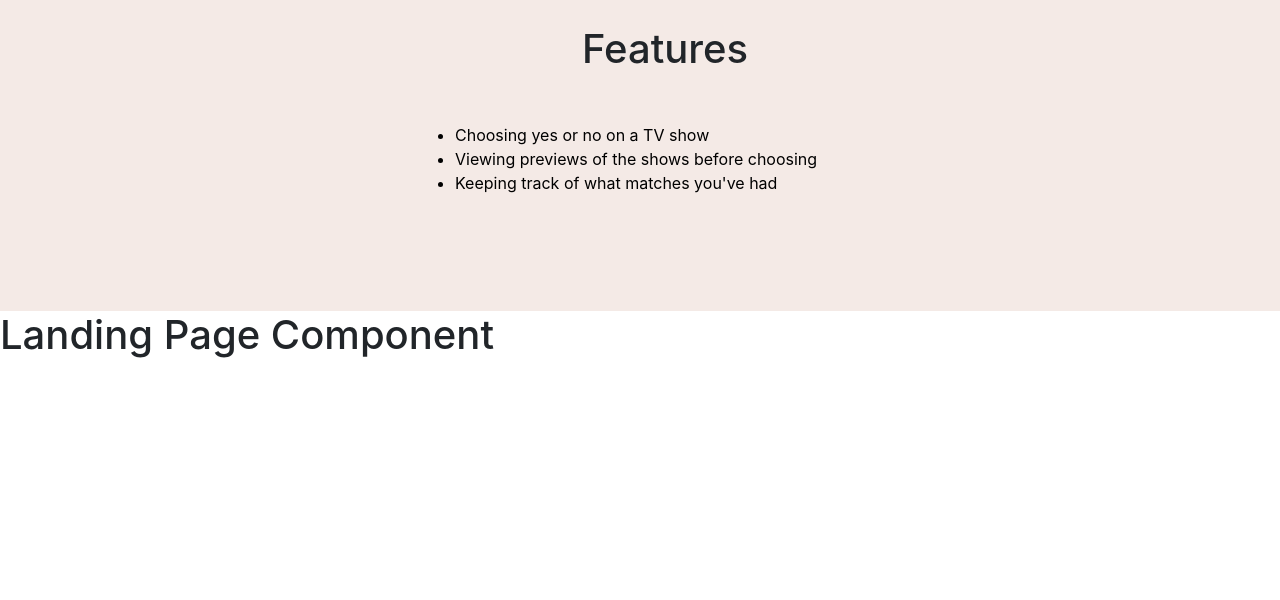
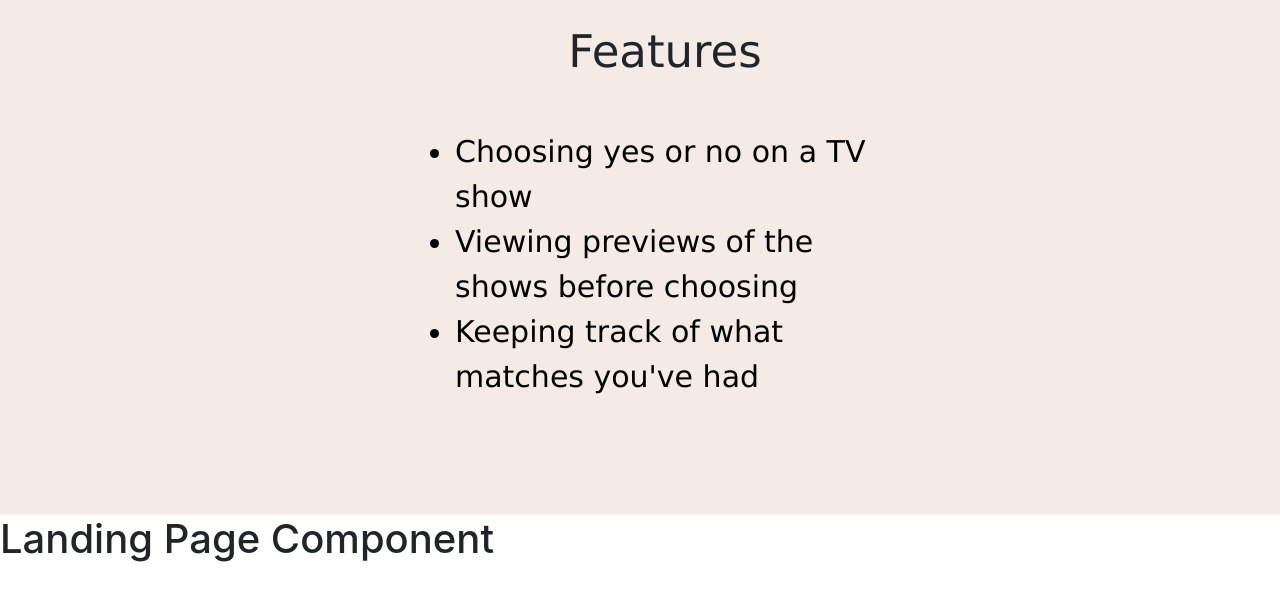
Before and after one commit to MauResendez/TVTroubles, a React (Create React App) app in the folder frontend/: page / in a window 1280 px wide. Shown: the top 600 px of the page. Built offline with nearby package versions, Linux system fonts and the light colour scheme.

Commit message:
Commit 2

```diff
--- a/frontend/src/components/Features.js
+++ b/frontend/src/components/Features.js
@@ -5,16 +5,19 @@ const listStyle = {
     color: 'black',
     padding: "25px 50px 100px 100px",
     textAlign: "left",
+    fontSize: "30px",
   };
 
 
 const headerStyle = {
     margin: "25px 25px",
     textAlign: "center",
+    fontSize: "45px",
 };
 
 const componentStyle = {
     backgroundColor: "#F4EAE6",
+    fontFamily: "Verdana",
 }
 
 function Features()
```
